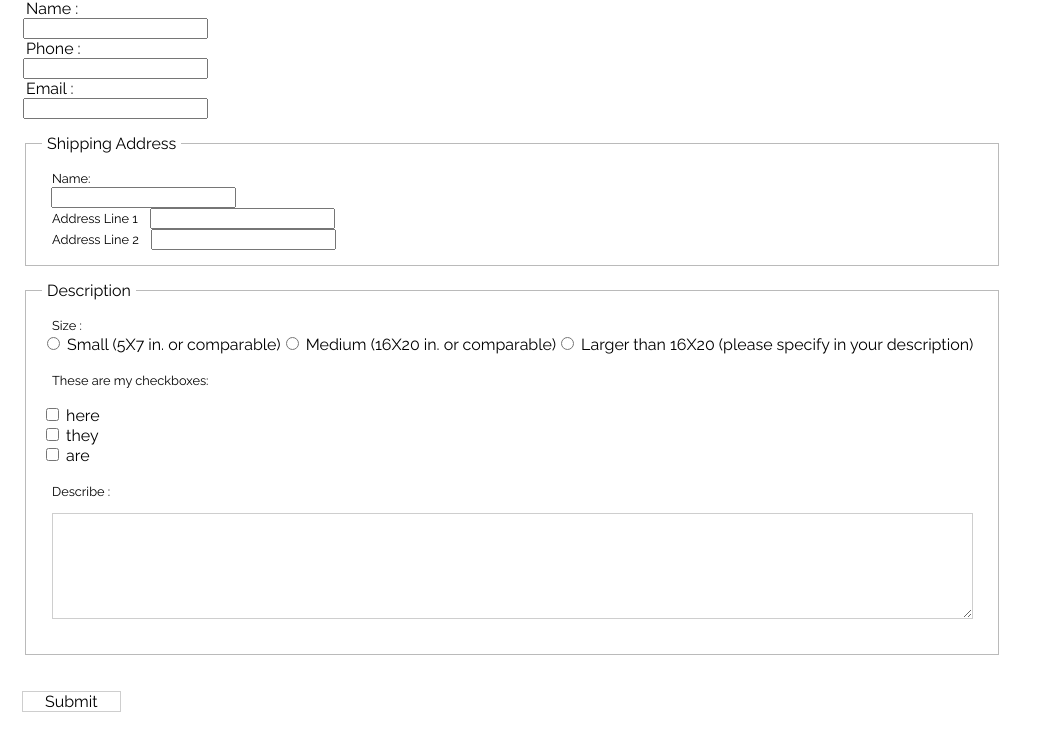
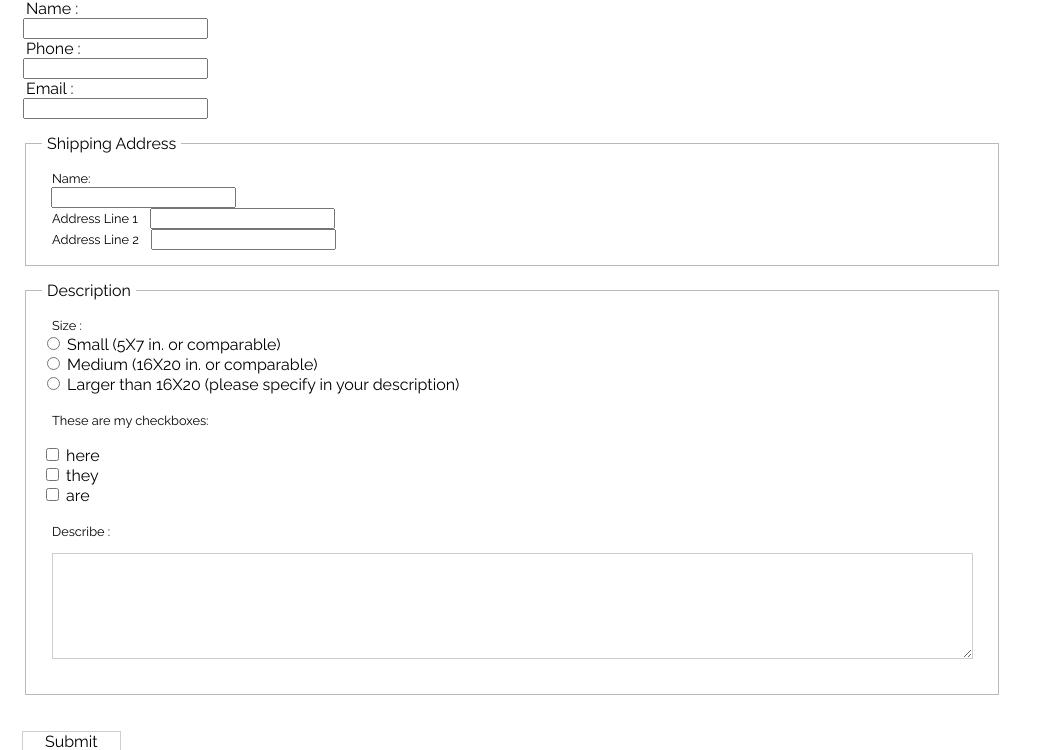
Before and after one commit to cander9/cs321, a PHP site: page /contact_me/contact.php in a window 1280 px wide. Shown: the part 78-828 px from the top of the page, without its empty margins (0-1040 px from the left). Run offline with PHP 8.4, Linux system fonts and the light colour scheme.

Commit message:
Update contact.php

```diff
--- a/www/contact_me/contact.php
+++ b/www/contact_me/contact.php
@@ -58,13 +58,11 @@
     <fieldset class="f2">
         <legend>Description</legend>
         <div>
-            <label for="radio">Size :</label>
+            <label for="radio1">Size :</label>
             <div id="errorradio" class="error"></div>
-            <ul id="radio">
-                <li><input type="radio" name="size" value="small"> Small &#40;5X7 in. or comparable&#41;<br></li>
-                <li><input type="radio" name="size" value="medium"> Medium &#40;16X20 in. or comparable&#41;<br></li>
-                <li><input type="radio" name="size" value="large"> Larger than 16X20 &#40;please specify in your description&#41;<br></li>
-            </ul>
+                <input id="radio1" type="radio" name="size" value="small"> Small &#40;5X7 in. or comparable&#41;<br>
+                <input id="radio2" type="radio" name="size" value="medium"> Medium &#40;16X20 in. or comparable&#41;<br>
+                <input id="radio3" type="radio" name="size" value="large"> Larger than 16X20 &#40;please specify in your description&#41;<br>
         </div>
         <div>
             <p></p>
```
